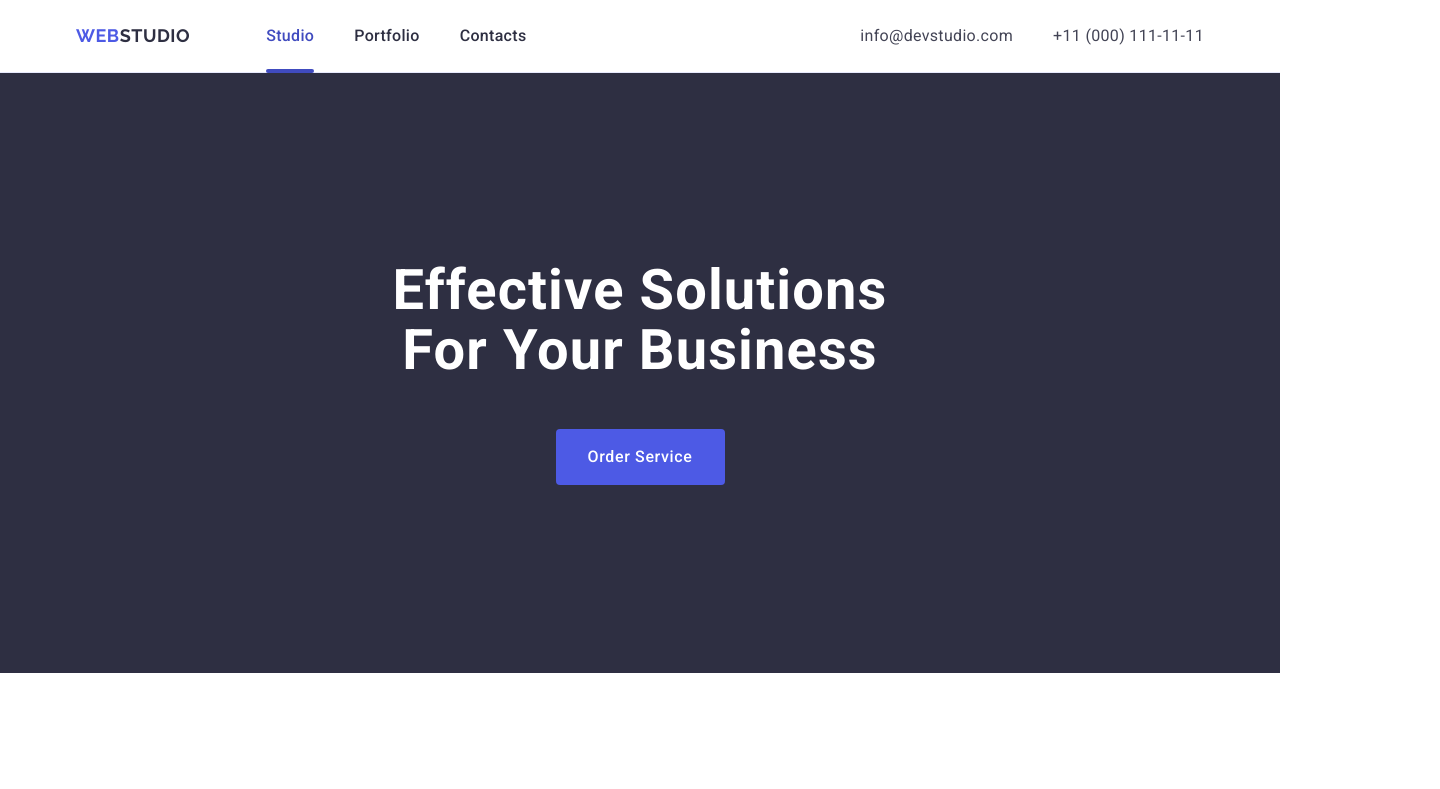
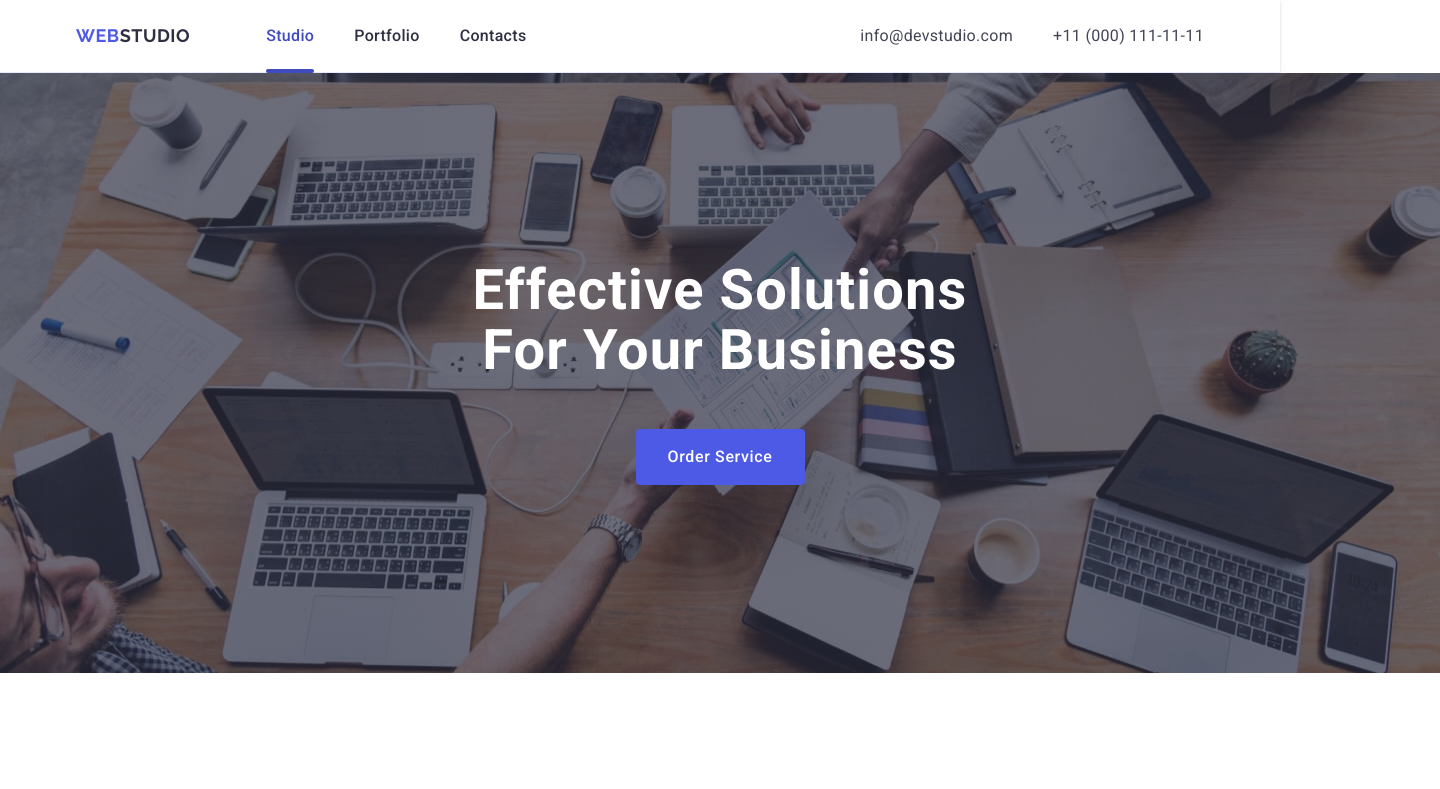
Before and after one commit to volodymyr-mazun/goit-markup-hw-04, a plain HTML site: page index.html in a window 1280 px wide. Shown: the top 789 px of the page, 1440 px wide, since content can reach past the window. Drawn offline with nearby package versions, Linux system fonts and the light colour scheme.

Commit message:
create hero

```diff
--- a/css/styles.css
+++ b/css/styles.css
@@ -151,8 +151,12 @@ img {
 /* ----------HERO---------- */
 
 .hero {
+    display: block;
     background-color: #2e2f42;
+    background-image: linear-gradient(rgba(46, 47, 66, 0.7), rgba(46, 47, 66, 0.7)), url("../images/backgroundimage.jpg");
+    width: 1440px;
     padding: 188px 0;
+    margin: 0 auto;
 }
 
 .hero-title {
```
Also changed, not shown: images/backgroundimage.jpg (added).
